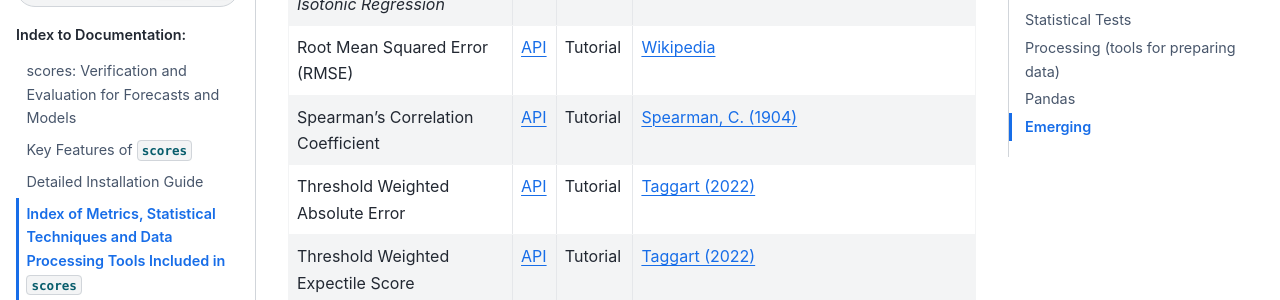
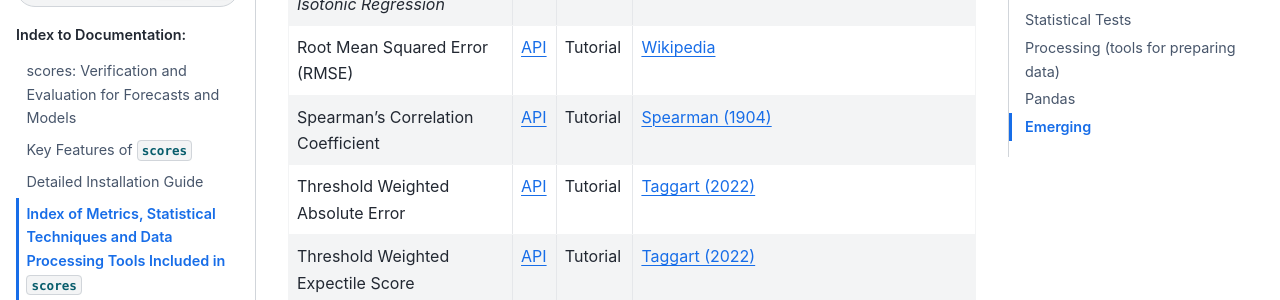
Before and after one commit to nci/scores, a Sphinx documentation site: the page built from docs/included.md, in a window 1280 px wide and 900 px high, scrolled down 1979 px. Shown: the part 153-453 px from the top of the window. Built offline with Sphinx 7.4.7 and the Sphinx Book theme 1.1.4, drawn with Linux system fonts in a browser that asks for light colours; pages that are not in the unit, such as notebooks, are missing from menus.

```diff
--- a/docs/included.md
+++ b/docs/included.md
@@ -140,7 +140,7 @@
 * - Spearman's Correlation Coefficient
   - [API](api.md#scores.continuous.correlation.spearmanr)
   - [Tutorial](project:./tutorials/Spearmans_Correlation.md)
-  - [Spearman, C. (1904)](https://doi.org/10.2307/1412159)
+  - [Spearman (1904)](https://doi.org/10.2307/1412159)
 * - Threshold Weighted Absolute Error
   - [API](api.md#scores.continuous.tw_absolute_error)
   - [Tutorial](project:./tutorials/Threshold_Weighted_Scores.md)
```
Also changed, not shown: 1 other file.
